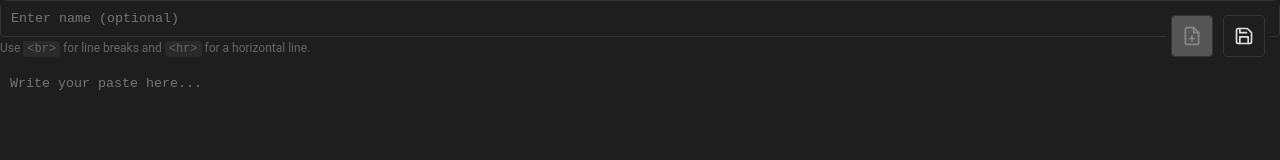
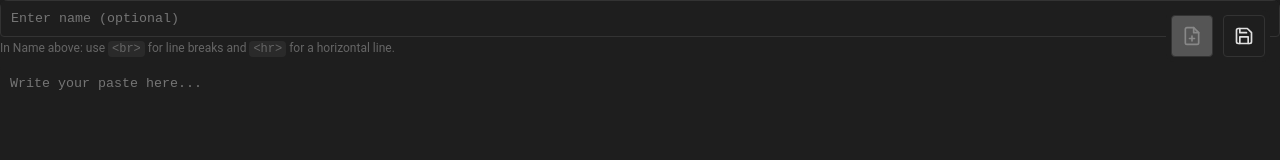
Before and after one commit to Aitooor/Cleanbin, a Next.js app: page / in a window 1280 px wide. Shown: the top 160 px of the page. Built offline with nearby package versions, Linux system fonts and the light colour scheme.

Commit message:
fix: Clarify usage instructions in Editor component for line breaks and horizontal lines

```diff
--- a/components/Editor.tsx
+++ b/components/Editor.tsx
@@ -69,7 +69,7 @@ const Editor = () => {
                 }}
             />
             <p style={{ margin: 0, marginBottom: '10px', fontSize: '12px', color: '#666' }}>
-                Use <code style={{ background: '#2a2a2a', padding: '1px 4px', borderRadius: 4 }}>&lt;br&gt;</code> for line breaks and <code style={{ background: '#2a2a2a', padding: '1px 4px', borderRadius: 4 }}>&lt;hr&gt;</code> for a horizontal line.
+                In Name above: use <code style={{ background: '#2a2a2a', padding: '1px 4px', borderRadius: 4 }}>&lt;br&gt;</code> for line breaks and <code style={{ background: '#2a2a2a', padding: '1px 4px', borderRadius: 4 }}>&lt;hr&gt;</code> for a horizontal line.
             </p>
             <textarea
                 value={content}
```
